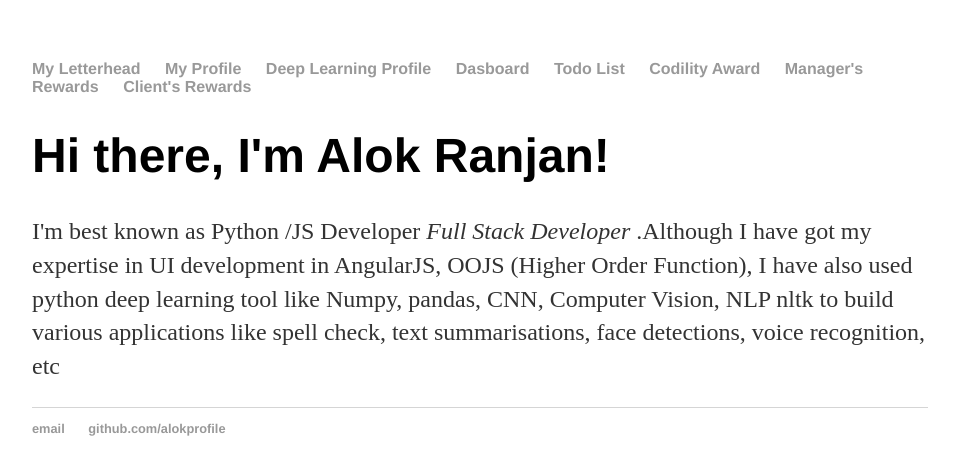
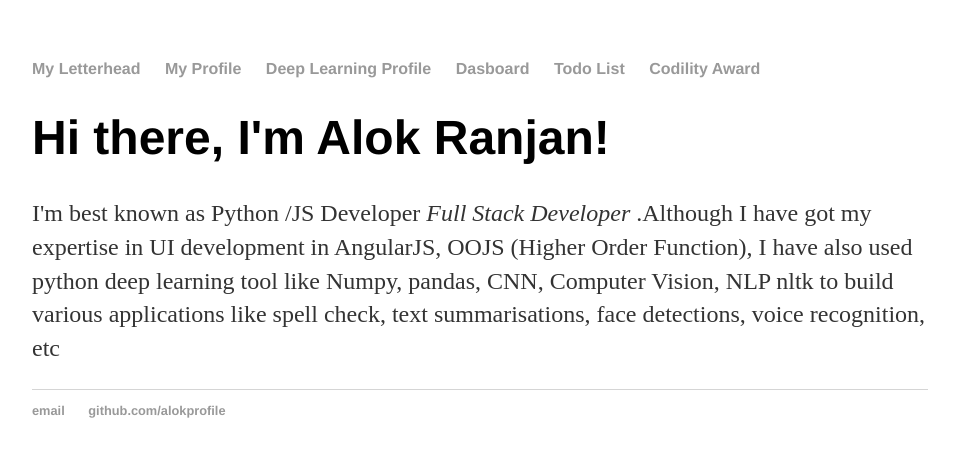
Before and after one commit to alokranjan04/alokranjan04.github.io, a Jekyll site: the page built from index.html, in a window 1280 px wide. Shown: the top 475 px of the page, without its empty margins (160-1115 px from the left). Built offline with Jekyll 4.4.1, drawn with Linux system fonts in a browser that asks for light colours; Markdown is read by kramdown in place of the engine named in the settings.

Commit message:
updated manager's and client's rewards

```diff
--- a/_layouts/default.html
+++ b/_layouts/default.html
@@ -14,8 +14,8 @@
 				<li><a href="../dashboardFromSheet.io/index.html" target="_blank">Dasboard </a></li>
 				<li><a href="../ETodoList/index.html" target="_blank">Todo List </a></li>
 				<li><a href="https://app.codility.com/cert/view/certK4XYQS-8WKCQ8KHDUMMT769/" target="_blank">Codility Award</a></li>
-				<li><a href="../myRewardsNitesh.pdf" target="_blank">Manager's Rewards</a></li>
-				<li><a href="../rewardsSanjeev.pdf" target="_blank">Client's Rewards</a></li>
+				<!--<li><a href="../myRewardsNitesh.pdf" target="_blank">Manager's Rewards</a></li>
+				<li><a href="../rewardsSanjeev.pdf" target="_blank">Client's Rewards</a></li> -->
 
 
 	    		</ul>
```
